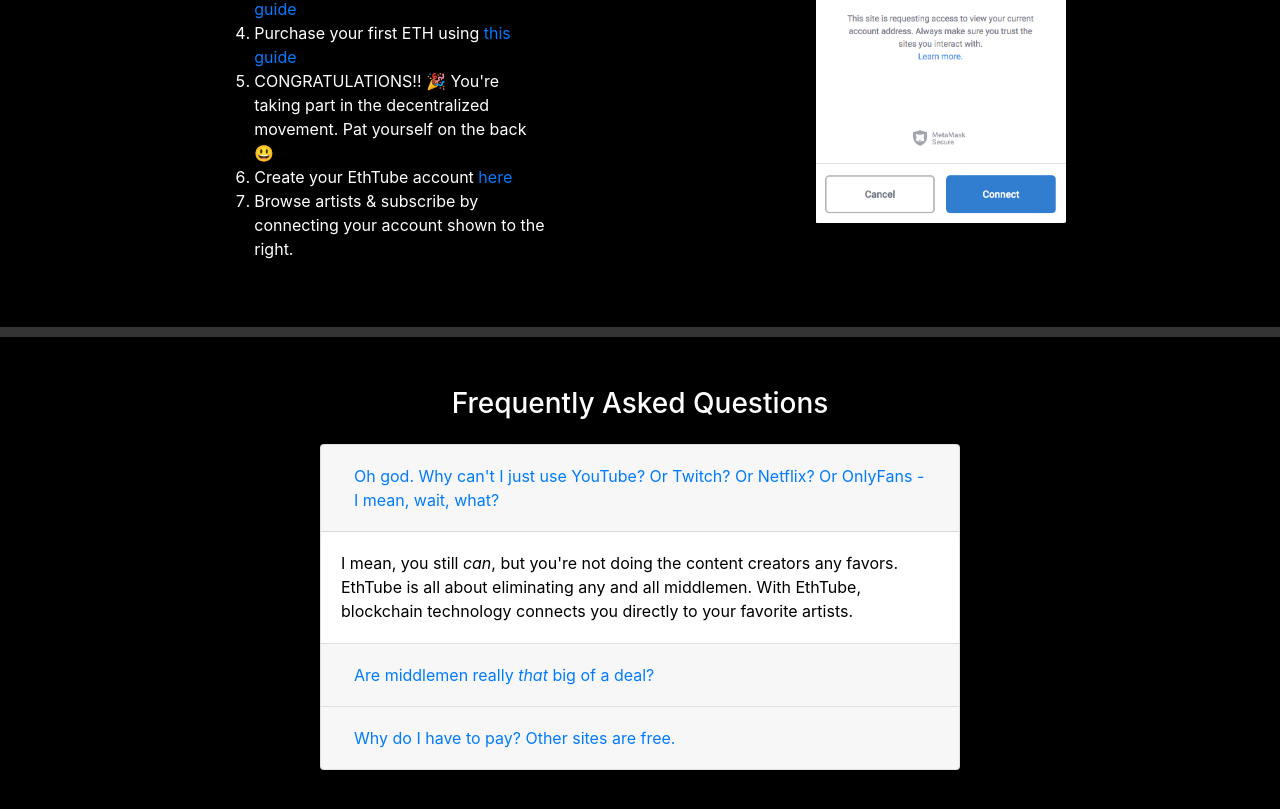
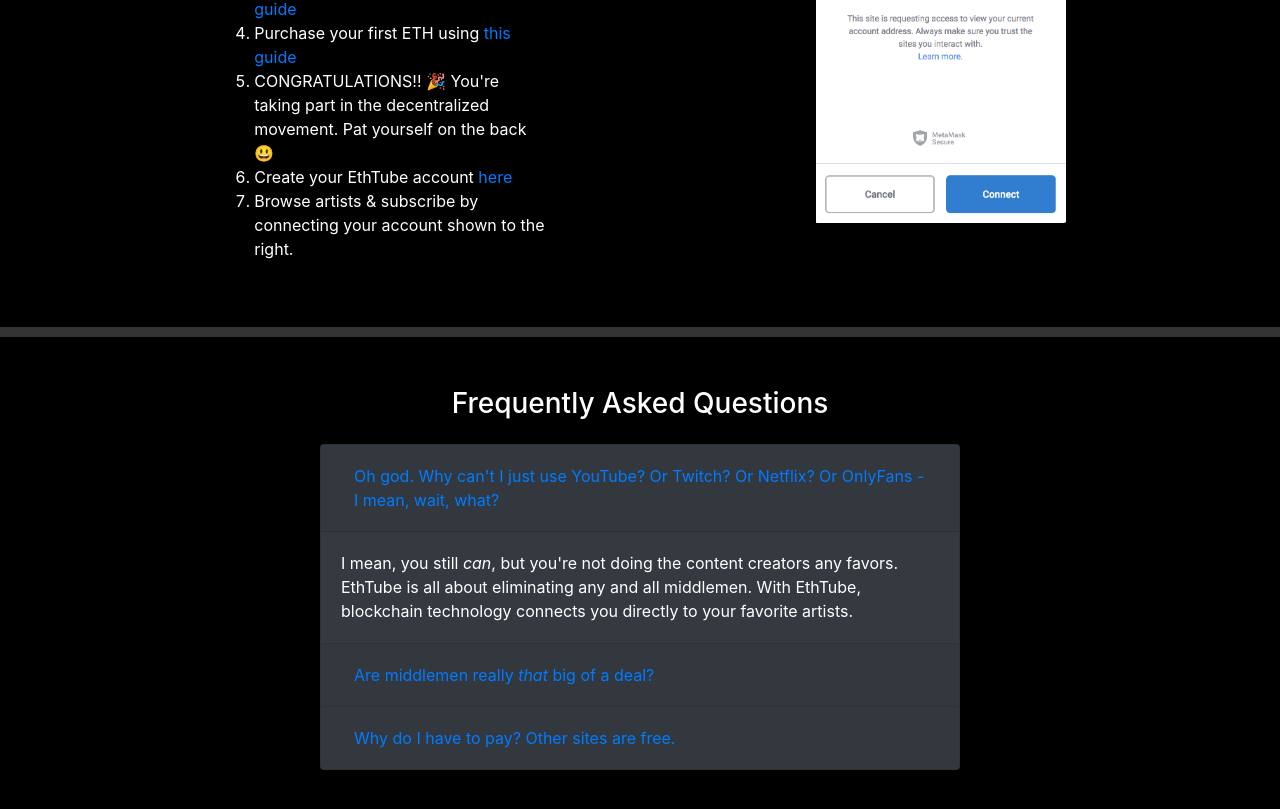
Before and after one commit to georgeweiler/eth-denver-matt-george, a React (Create React App) app: page / in a window 1280 px wide. Shown: the part 1491-2300 px from the top of the page. Built offline with nearby package versions, Linux system fonts and the light colour scheme.

Commit message:
Homepage links to dashboard; changes accordion color

```diff
--- a/src/components/Navbar.js
+++ b/src/components/Navbar.js
@@ -1,15 +1,16 @@
 import React from 'react';
 import PropTypes from 'prop-types';
+import { Link } from 'react-router-dom';
 import { Navbar, Button } from 'react-bootstrap';
 import Title from '../static/images/icon.png';
 
 const Nav = ({ signedIn }) => (
   <Navbar bg="black" expand="lg">
-    <Navbar.Brand href="/" className="mr-auto">
+    <Navbar.Brand as={Link} to="/" className="mr-auto">
       <img src={Title} width="75" height="25" alt="Logo" />
     </Navbar.Brand>
     <Navbar.Brand>
-      <Button className="mr-sm-2" variant="light">
+      <Button as={Link} to="/dashboard" className="mr-sm-2" variant="light">
         Log In
       </Button>
     </Navbar.Brand>
--- a/src/pages/Home.js
+++ b/src/pages/Home.js
@@ -45,7 +45,9 @@
           Subscribe to your favorite entertainers, and receive exclusive content
           & tokens.
         </p>
-        <Button variant="primary">Sign Up</Button>
+        <Button as={Link} to="/dashboard" variant="primary">
+          Sign Up
+        </Button>
       </HeroContents>
     </Hero>
     <HomeDivider />
@@ -109,7 +111,7 @@
       <FAQ>
         <h3 className="mb-4 text-center">Frequently Asked Questions</h3>
         <Accordion defaultActiveKey="0">
-          <Card>
+          <Card bg="dark" style={{ color: 'white' }}>
             <Card.Header>
               <Accordion.Toggle
                 as={Button}
@@ -130,7 +132,7 @@
               </Card.Body>
             </Accordion.Collapse>
           </Card>
-          <Card>
+          <Card bg="dark" style={{ color: 'white' }}>
             <Card.Header>
               <Accordion.Toggle
                 as={Button}
@@ -156,7 +158,7 @@
               </Card.Body>
             </Accordion.Collapse>
           </Card>
-          <Card>
+          <Card bg="dark" style={{ color: 'white' }}>
             <Card.Header>
               <Accordion.Toggle
                 as={Button}
```
